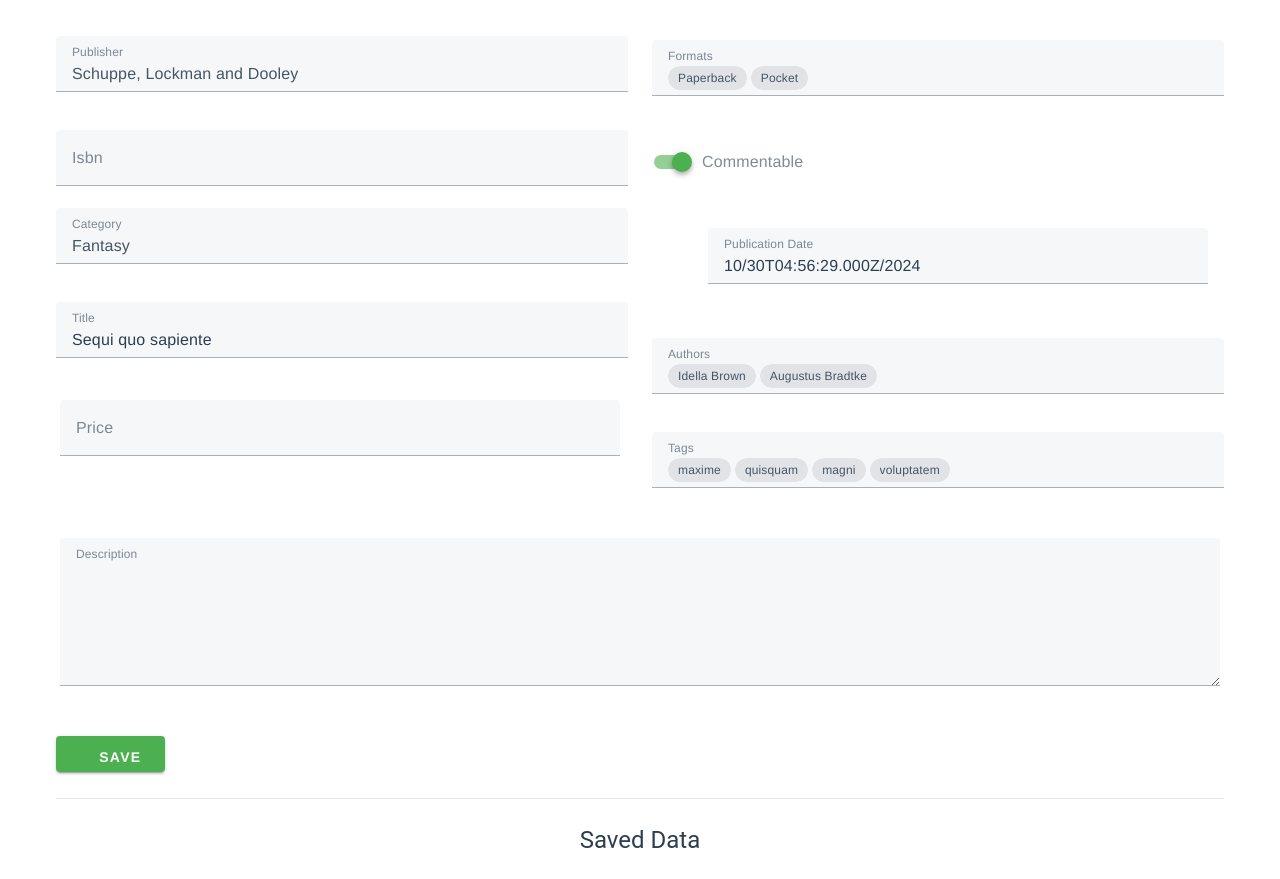
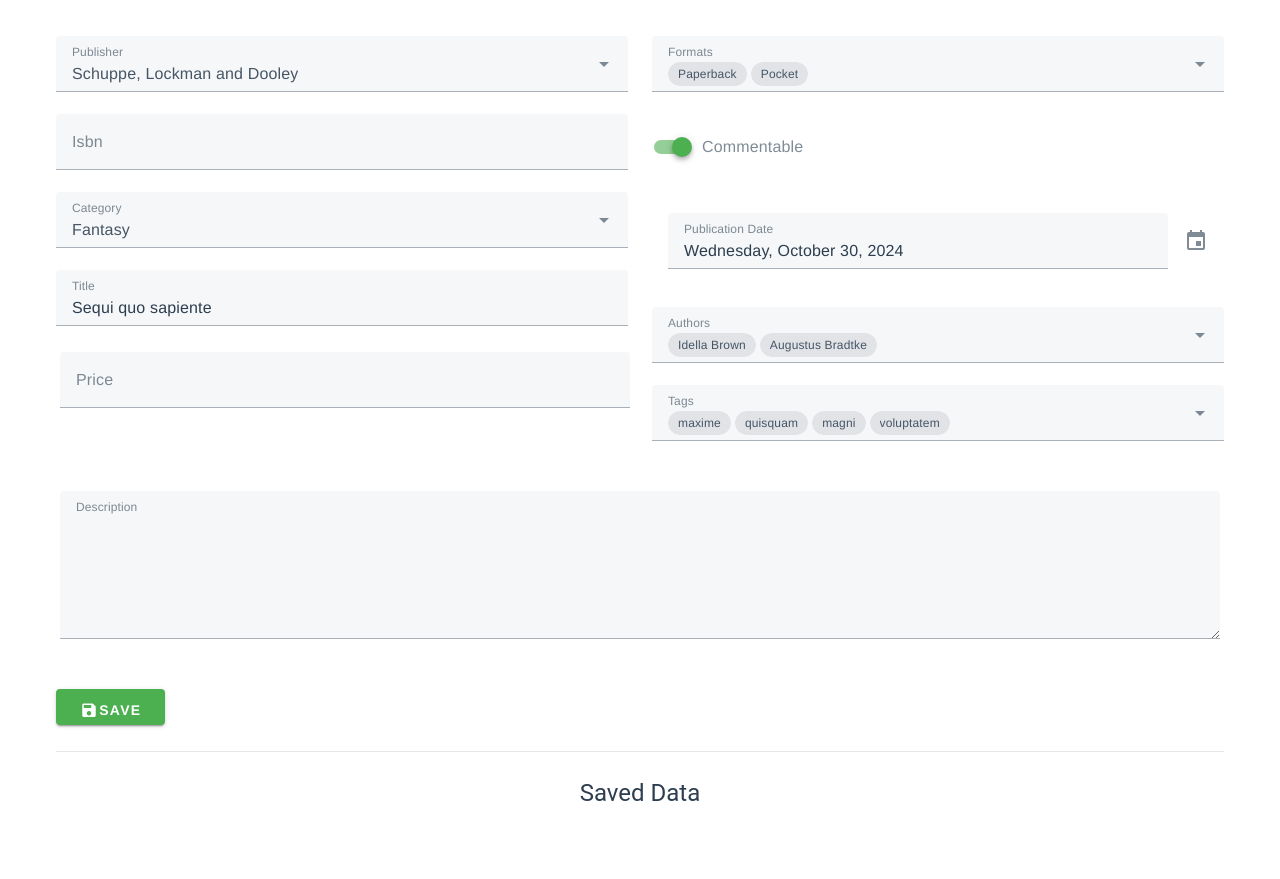
Before and after one commit to sreyproek/Vuetify-, a Vue app in the folder vue-vuetify project/my-vue-app/: page / in a window 1280 px wide. After the commit the page ends 832 px from the top, so only its background shows below. Built offline with nearby package versions, Linux system fonts and the light colour scheme.

Commit message:
in progress

```diff
--- a/vue-vuetify project/my-vue-app/package.json
+++ b/vue-vuetify project/my-vue-app/package.json
@@ -8,8 +8,10 @@
     "lint": "vue-cli-service lint"
   },
   "dependencies": {
-    "@mdi/font": "5.9.55",
+    "@fortawesome/fontawesome-free": "^6.6.0",
+    "@mdi/font": "^7.4.47",
     "core-js": "^3.8.3",
+    "date-fns": "^4.1.0",
     "roboto-fontface": "*",
     "vue": "^3.2.13",
     "vuetify": "^3.7.0-beta.1",
--- a/vue-vuetify project/my-vue-app/src/App.vue
+++ b/vue-vuetify project/my-vue-app/src/App.vue
@@ -14,30 +14,22 @@
                 'Example3',
               ]"
               multiple
-              class="mb-4"
             />
             <TextField v-model="DataIsbn" label="Isbn" />
             <TagsCombobox
               v-model="DataCategory"
               label="Category"
-              :items="[
-                'Fantasy',
-                'Example4',
-                'Example5',
-                'Example6',
-              ]"
+              :items="['Fantasy', 'Example4', 'Example5', 'Example6']"
               multiple
-              class="mb-4"
             />
-            <TextField v-model="DataTitle" label="Title" class="mt-4" />
-            <PriceInput v-model="DataPrice" label="Price" class="mt-4" />
+            <TextField v-model="DataTitle" label="Title" />
+            <PriceInput v-model="DataPrice" label="Price" />
           </v-col>
 
           <v-col cols="6">
             <ChipSelects
               v-model="DataFormats"
               label="Formats"
-              class="mb-4"
               :items="[
                 'Paperback',
                 'Pocket',
@@ -48,15 +40,14 @@
               multiple
             />
             <CommentableSwitch v-model="isCommentable" label="Commentable" />
+
             <DatePicker
               v-model="publicationDate"
               label="PublicationDate"
-              class="mb-4"
             />
             <ChipSelects
               v-model="DataAuthors"
               label="Authors"
-              class="mb-4"
               :items="[
                 'Idella Brown',
                 'Augustus Bradtke',
@@ -108,10 +99,11 @@
                 v-for="(entry, index) in savedEntries"
                 :key="index"
               >
-                <SummaryCard
+                <summary-card
                   :data="entry"
-                  @edit="editEntry(index)"
-                  @delete="deleteEntry(index)"
+                  :index="index"
+                  @edit-card="handleEditCard"
+                  @delete-card="handleDeleteCard"
                 />
               </v-col>
             </v-row>
@@ -184,6 +176,18 @@ export default {
       this.savedEntries.push({ ...this.summaryData });
       this.resetFields();
     },
+    handleEditCard(index) {
+      console.log(`Editing card at index: ${index}`);
+    },
+    handleDeleteCard(index) {
+      if (index >= 0 && index < this.savedEntries.length) {
+        this.savedEntries.splice(index, 1); // Remove the card from the array
+        console.log(`Deleted card at index: ${index}`);
+      } else {
+        console.error(`Index out of bounds: ${index}`);
+      }
+    },
+
     resetFields() {
       this.dataPublisher = "";
       this.dataIsbn = "";
@@ -218,12 +222,6 @@ export default {
   display: flex;
   justify-content: space-between;
 }
-.mt-4 {
-  margin-top: 10px;
-}
-.mb-4 {
-  margin-bottom: 10px;
-}
 .text-left {
   margin-bottom: 10px;
 }
--- a/vue-vuetify project/my-vue-app/src/components/Form-Input/DatePicker.vue
+++ b/vue-vuetify project/my-vue-app/src/components/Form-Input/DatePicker.vue
@@ -17,14 +17,19 @@
               v-model="dateFormatted"
               label="Publication Date"
               persistent-hint
-              prepend-icon="event"
-              @blur="date = parseDate(dateFormatted)"
+              append-icon="mdi-calendar"
+              @click:append="menu1 = true"
+              readonly
               v-on="on"
             ></v-text-field>
           </template>
+
           <v-date-picker
             v-model="date"
             no-title
+            :allowed-dates="allowedDates"
+            min="2014-06-15"
+            max="2025-03-20"
             @input="updateDate"
           ></v-date-picker>
         </v-menu>
@@ -37,36 +42,36 @@
 export default {
   data() {
     return {
-      date: new Date().toISOString(),
-      dateFormatted: this.formatDate(new Date().toISOString()),
+      date: new Date().toISOString().substr(0, 10),
+      dateFormatted: this.formatDate(new Date().toISOString().substr(0, 10)),
       menu1: false,
     };
   },
 
   watch: {
-    date() {
-      this.dateFormatted = this.formatDate(this.date);
+    date(newDate) {
+      this.dateFormatted = this.formatDate(newDate);
     },
   },
 
   methods: {
     formatDate(date) {
       if (!date) return null;
-      const [year, month, day] = date.split("-");
-      return `${month}/${day}/${year}`;
-    },
-    parseDate(date) {
-      if (!date) return null;
-      const [month, day, year] = date.split("/");
-      return `${year}-${month.padStart(2, "0")}-${day.padStart(2, "0")}`;
+      const options = { weekday: 'long', year: 'numeric', month: 'long', day: 'numeric' };
+      return new Date(date).toLocaleDateString(undefined, options);
     },
     updateDate() {
       this.menu1 = false;
-    }
+    },
+    allowedDates(date) {
+      const day = new Date(date).getDay();
+      // Allow all days; customize as needed
+      return day >= 1 && day <= 5; // Example: Only allow Monday through Friday
+    },
   },
 };
 </script>
 
 <style scoped>
-/* Add any styles if needed */
+/* Add any custom styles if needed */
 </style>
--- a/vue-vuetify project/my-vue-app/src/components/Form-Input/PriceInput.vue
+++ b/vue-vuetify project/my-vue-app/src/components/Form-Input/PriceInput.vue
@@ -33,6 +33,6 @@ export default {
 }
 
 .row-container {
-  width: 560px;
+  width: 570px;
 }
 </style>
--- a/vue-vuetify project/my-vue-app/src/components/Select-form/ChipSelects.vue
+++ b/vue-vuetify project/my-vue-app/src/components/Select-form/ChipSelects.vue
@@ -1,11 +1,10 @@
 <template>
-  <v-select
+  <v-select class="v-select"
     v-model="value"
     :items="items"
     label="Formats"
     chips
     multiple
-    style="margin-top: 4px;"
   ></v-select>
 </template>
 
@@ -17,3 +16,9 @@
     }),
   }
 </script>
+<style scoped>
+.v-select{
+  background: none;
+  border: none;
+}
+</style>
--- a/vue-vuetify project/my-vue-app/src/components/Select-form/SummaryCard.vue
+++ b/vue-vuetify project/my-vue-app/src/components/Select-form/SummaryCard.vue
@@ -16,6 +16,14 @@
         </v-col>
       </v-row>
     </v-card-text>
+    <v-card-actions class="v-card-actions">
+      <v-btn class="v-btn" color="blue" @click="editCard">
+        <v-icon left>mdi-pencil</v-icon> Edit
+      </v-btn>
+      <v-btn class="v-btn1" color="red" @click="deleteCard">
+        <v-icon left>mdi-delete</v-icon> Delete
+      </v-btn>
+    </v-card-actions>
   </v-card>
 </template>
 
@@ -25,6 +33,10 @@ export default {
   props: {
     data: {
       type: Object,
+      required: true,
+    },
+    index: {
+      type: Number,
       required: true,
     },
   },
@@ -44,6 +56,14 @@ export default {
       };
     },
   },
+  methods: {
+    editCard() {
+      this.$emit("edit-card", this.index);
+    },
+    deleteCard() {
+      this.$emit("delete-card", this.index);
+    },
+  },
 };
 </script>
 
@@ -59,4 +79,20 @@ export default {
 .v-list-item-title {
   font-size: 14px;
 }
+.v-btn{
+  border-radius: 30px;
+  padding: 10px 20px;
+  margin-right: 20px;
+  background-color: rgb(204, 242, 242);
+}
+.v-btn1{
+  border-radius: 30px;
+  padding: 10px 20px;
+  margin-right: 20px;
+  background-color: rgb(227, 155, 155);
+}
+.v-card-actions{
+  display: flex;
+  justify-content: end;
+}
 </style>
--- a/vue-vuetify project/my-vue-app/src/main.js
+++ b/vue-vuetify project/my-vue-app/src/main.js
@@ -1,22 +1,7 @@
-// import { createApp } from 'vue'
-// import App from './App.vue'
-// import vuetify from './plugins/vuetify'
-// import { loadFonts } from './plugins/webfontloader'
-
-// loadFonts()
-
-// createApp(App)
-//   .use(vuetify)
-//   .mount('#app')
-
-
 import { createApp } from 'vue';
 import App from './App.vue';
-import { createVuetify } from 'vuetify';
-import 'vuetify/styles'; // Global styles
+import vuetify from './plugins/vuetify'; // Adjust path if necessary
 
-const vuetify = createVuetify();
-
-createApp(App)
-  .use(vuetify)
-  .mount('#app');
+const app = createApp(App);
+app.use(vuetify); // Use the configured Vuetify instance
+app.mount('#app');
--- a/vue-vuetify project/my-vue-app/src/vuetify.js
+++ b/vue-vuetify project/my-vue-app/src/vuetify.js
@@ -1,19 +1,9 @@
-// import { createVuetify } from 'vuetify';
-// import 'vuetify/styles';
+import 'vuetify/styles';
+import { createVuetify } from 'vuetify';
+import '@mdi/font/css/materialdesignicons.css'; // Import Material Design Icons
 
-// const vuetify = createVuetify();
-
-// export default vuetify;
-
-// main.js or main.ts
-import { createApp } from 'vue';
-import App from './App.vue';
-import vuetify from './plugins/vuetify'; // Adjust the path as necessary
-import { createVuetify } from 'vuetify'; // Import createVuetify
-
-// Import Vuetify styles
-import 'vuetify/styles';
-
-const app = createApp(App);
-app.use(createVuetify()); // Use Vuetify
-app.mount('#app');
+export default createVuetify({
+  icons: {
+    defaultSet: 'mdi', // Specify the default icon set
+  },
+});
```
Also changed, not shown: 1 other file (tests, documents, lock files or other folders).
